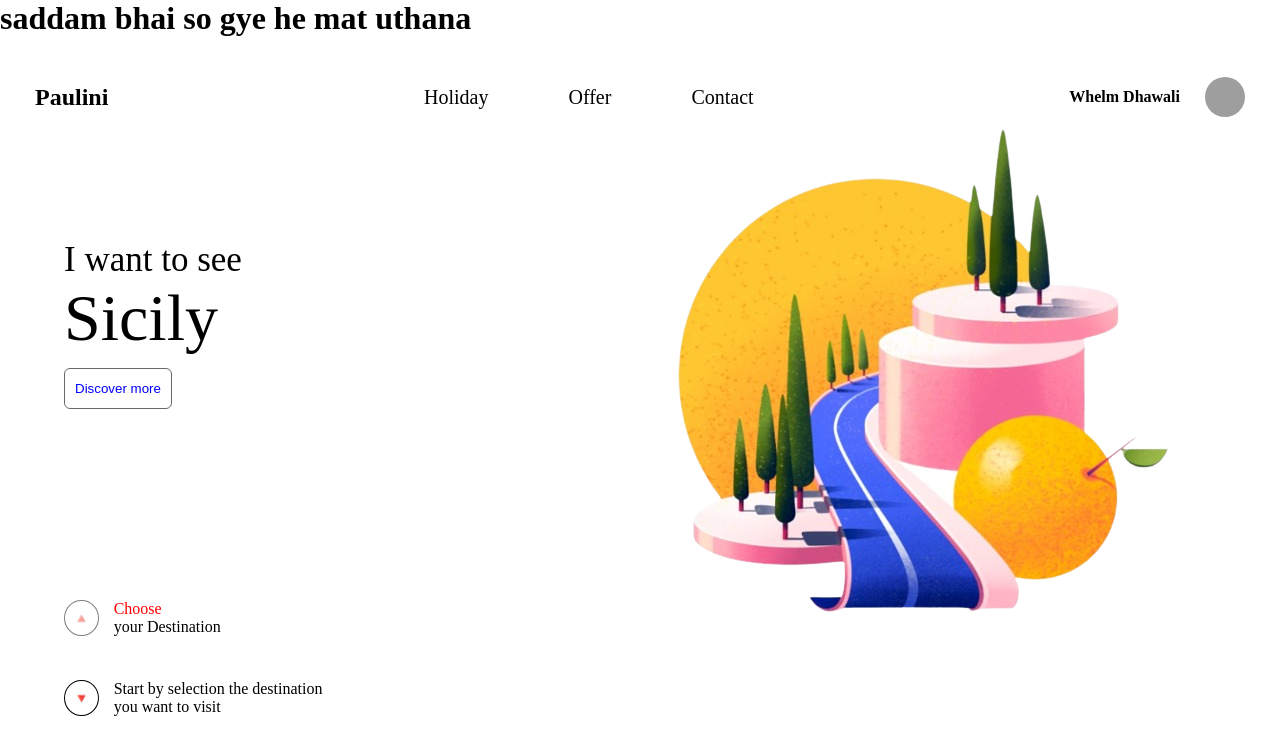
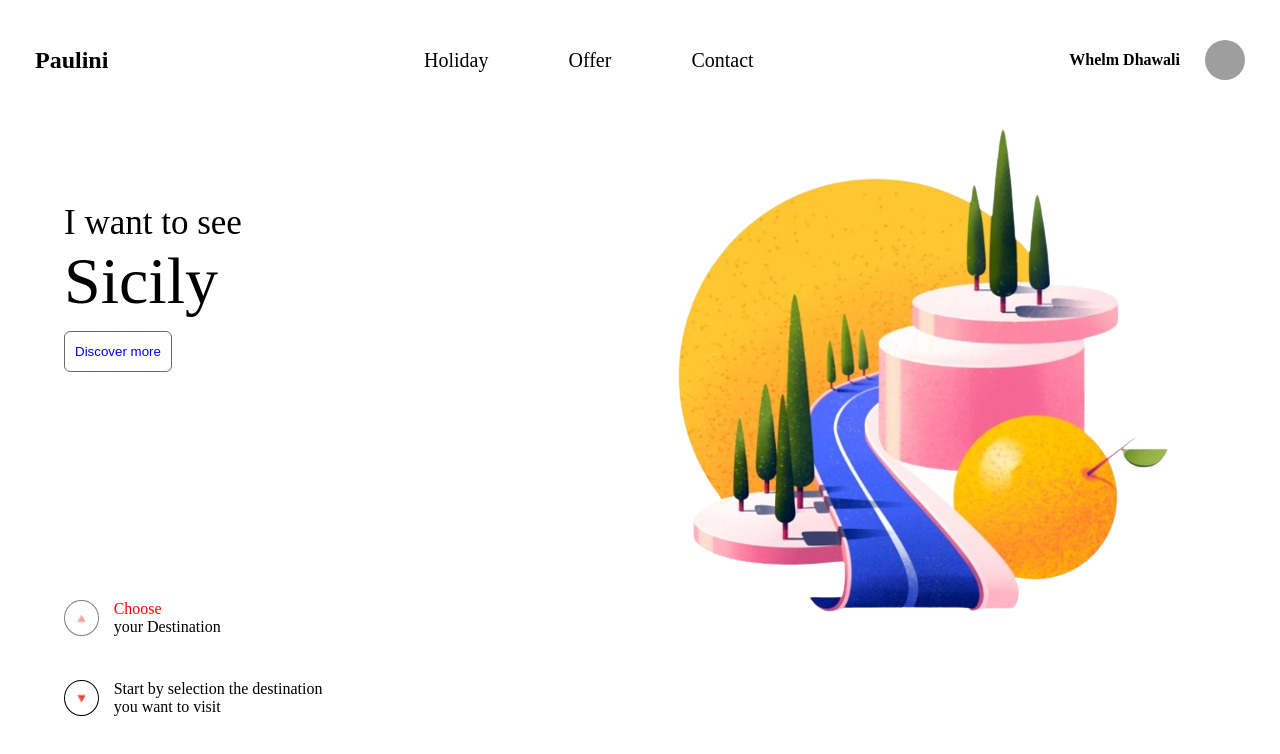
Before and after one commit to sadmalik/hii, a plain HTML site: page index.html in a window 1280 px wide. Drawn offline with Linux system fonts and the light colour scheme; grey boxes are pictures that could not be loaded.

Commit message:
Update index.html

```diff
--- a/index.html
+++ b/index.html
@@ -10,7 +10,6 @@
 </head>
 
 <body>
-    <h1>saddam bhai so gye he mat uthana</h1>
     <div class="container">
         <div class="nav">
             <h2>Paulini</h2>
```
